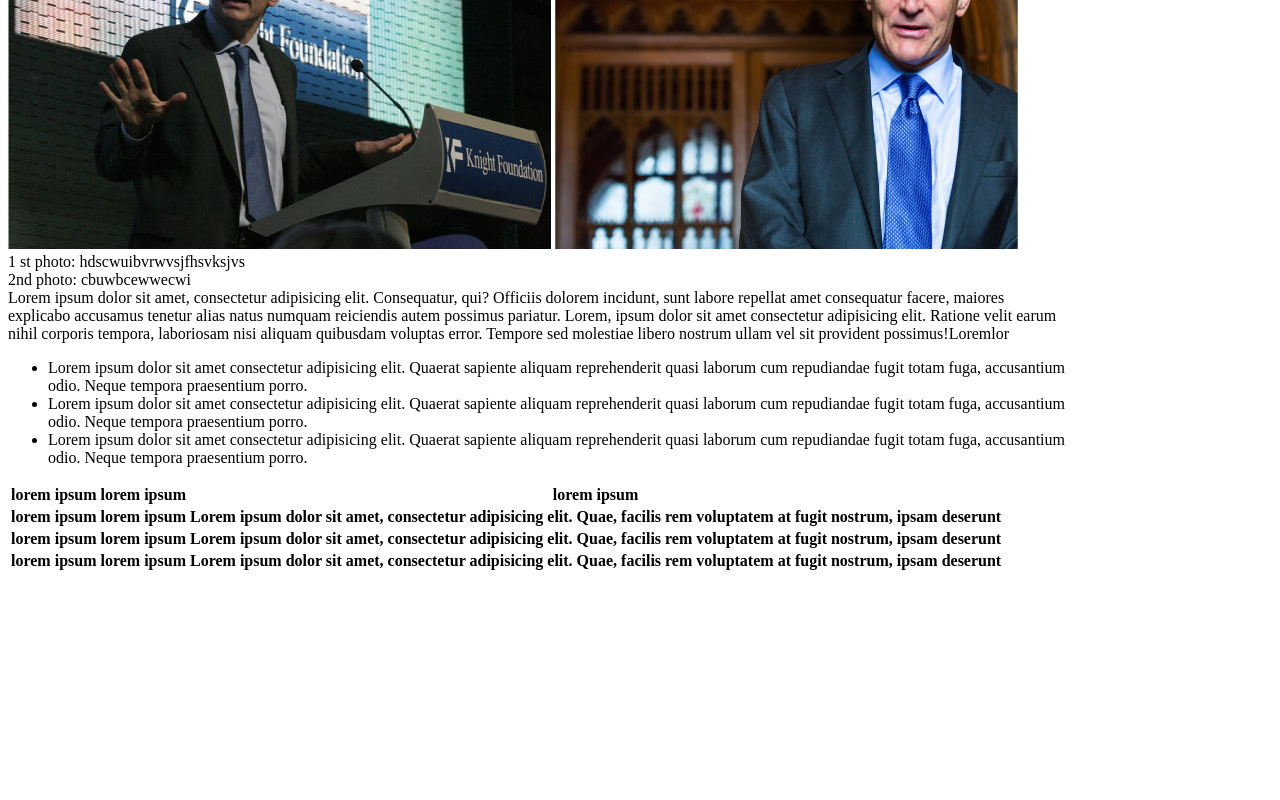
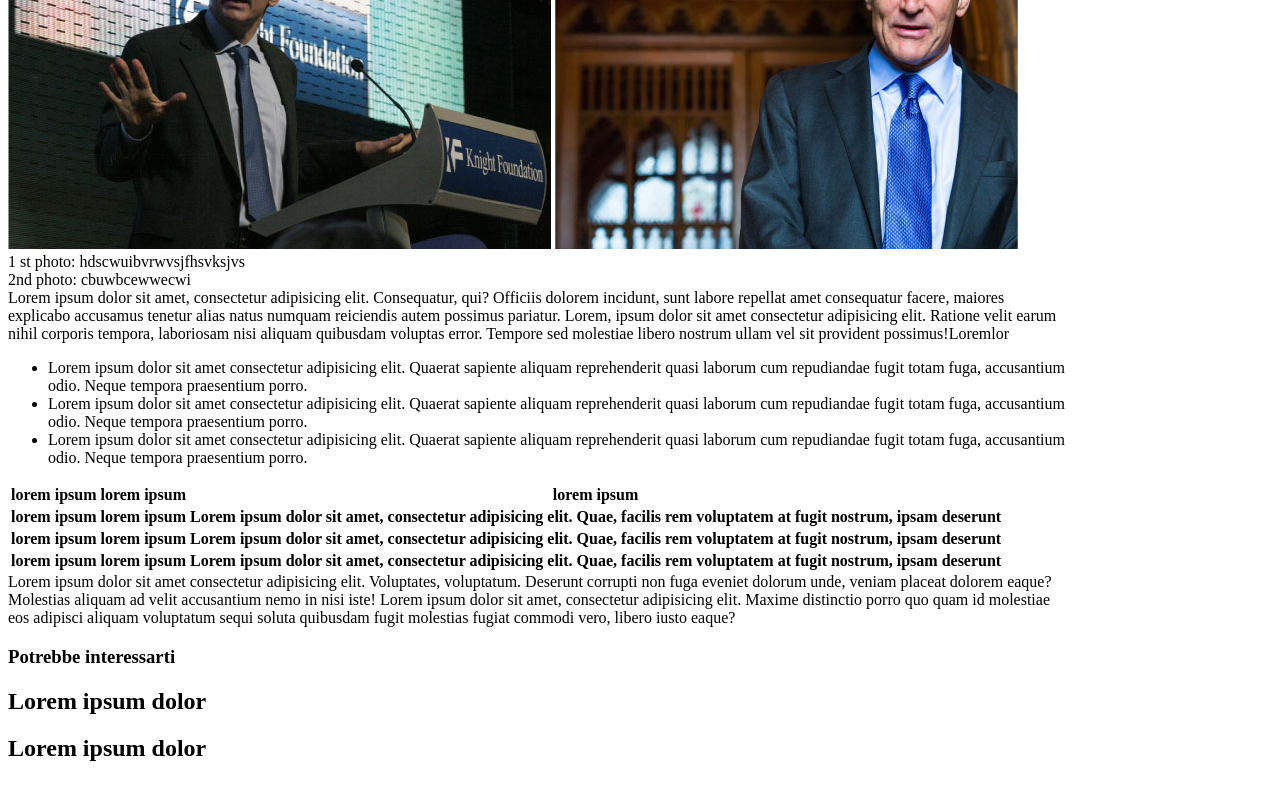
Before and after one commit to trelefede/html-css-booleaner, a plain HTML site: page index.html in a window 1280 px wide. Shown: the part 528-1328 px from the top of the page. Drawn offline with Linux system fonts and the light colour scheme.

Commit message:
impostazione html

```diff
--- a/index.html
+++ b/index.html
@@ -85,16 +85,22 @@
                     </tr>
                 </tbody>
             </table>
-        </section>
 
-
-        <section>
+            <!-- ultima parte -->
+            <div>Lorem ipsum dolor sit amet consectetur adipisicing elit. Voluptates, voluptatum. Deserunt corrupti non
+                fuga eveniet dolorum unde, veniam placeat dolorem eaque? Molestias aliquam ad velit accusantium nemo in
+                nisi iste! Lorem ipsum dolor sit amet, consectetur adipisicing elit. Maxime distinctio porro quo quam id
+                molestiae eos adipisci aliquam voluptatum sequi soluta quibusdam fugit molestias fugiat commodi vero,
+                libero iusto eaque?
+            </div>
 
         </section>
     </main>
 
     <footer>
-
+        <h3>Potrebbe interessarti</h3>
+        <h2>Lorem ipsum dolor</h2>
+        <h2>Lorem ipsum dolor</h2>
     </footer>
 </body>
 
```
